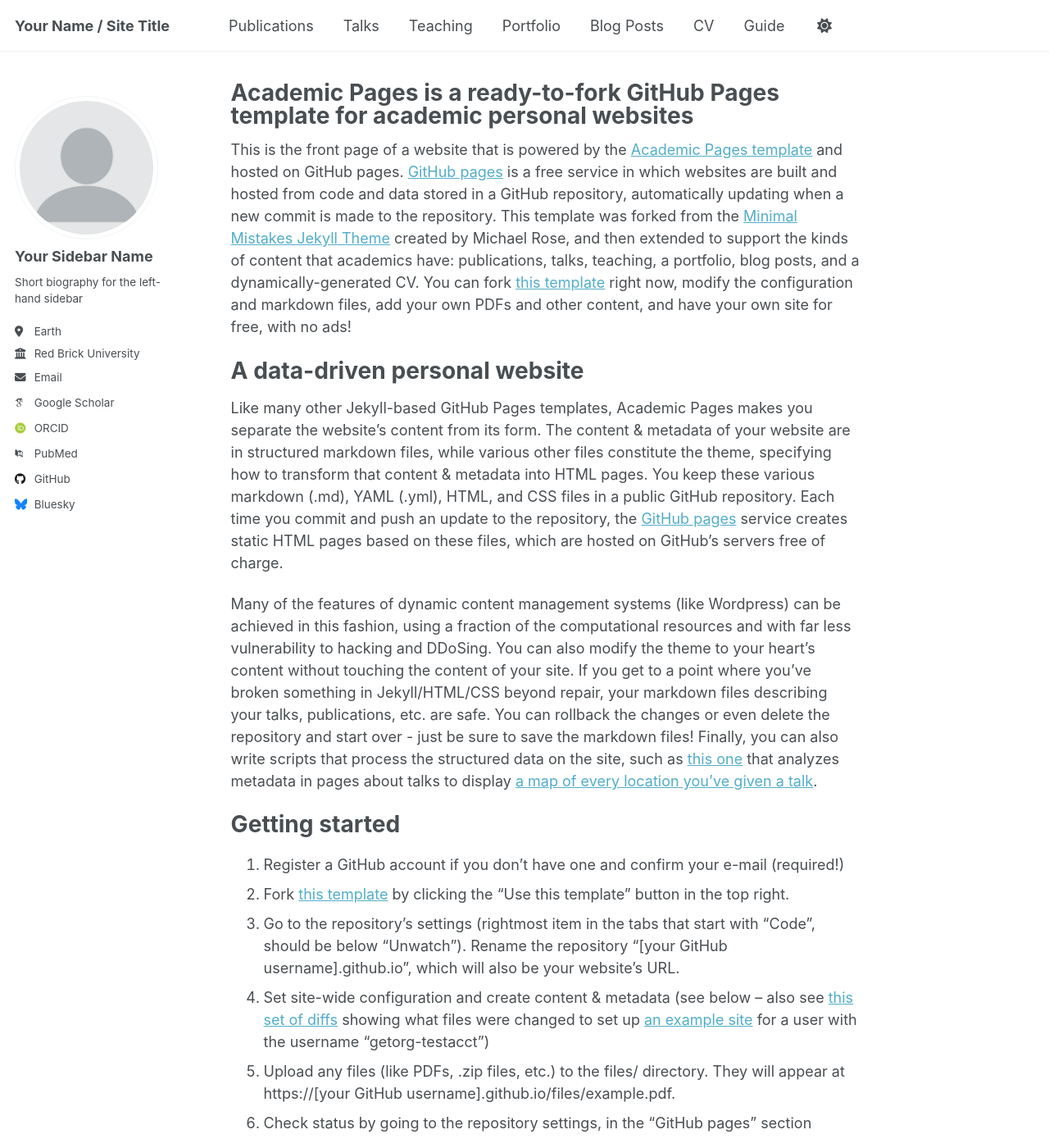
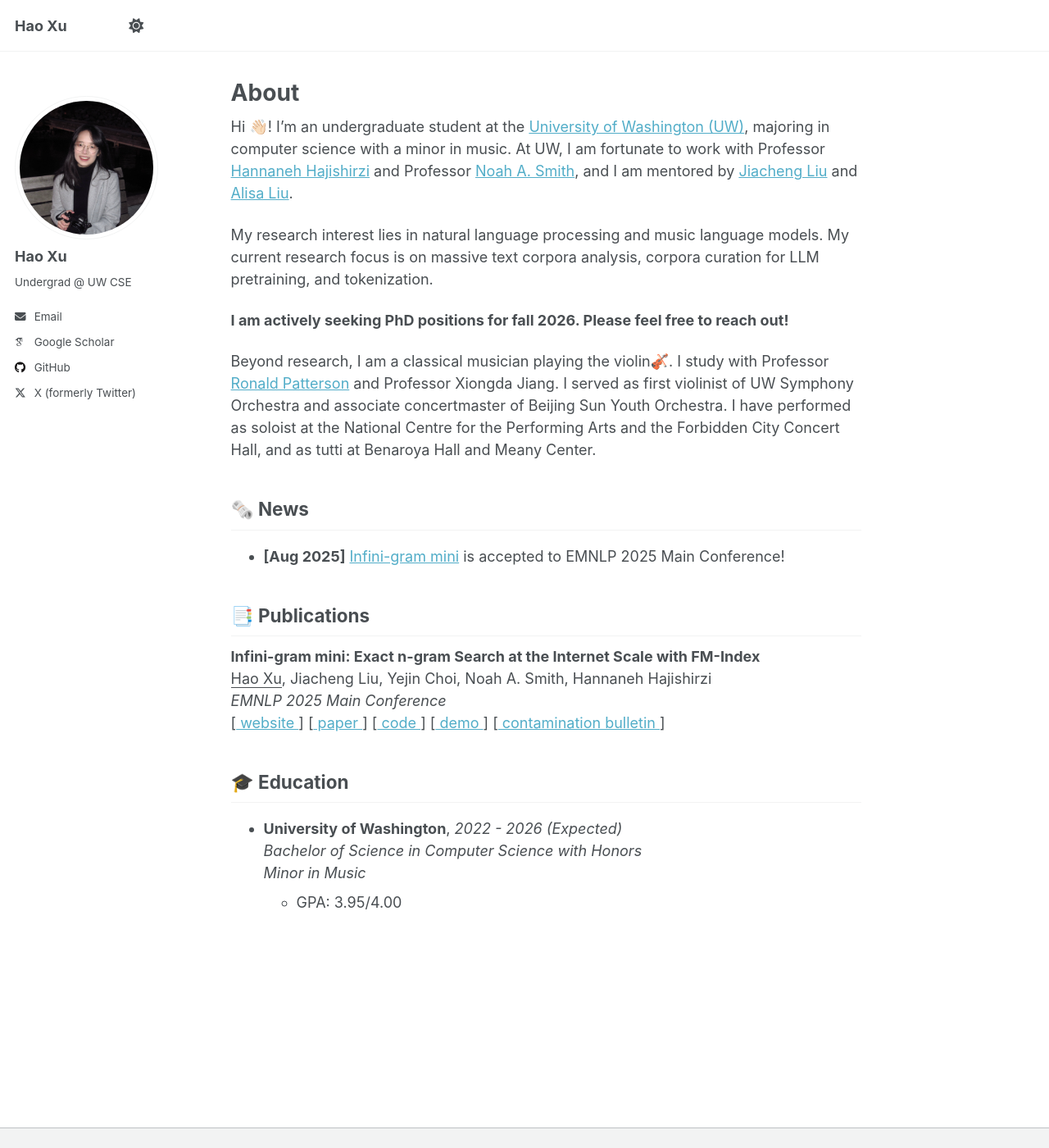
Before and after one commit to xuhaoxh/xuhaoxh.github.io, a Jekyll site: the page built from _pages/about.md, in a window 1280 px wide and 1400 px high. Shown: the whole window at 82% size. Built offline with Jekyll 4.4.1, drawn with Linux system fonts in a browser that asks for light colours; some web fonts are replaced; some of the changed text lies outside the part shown.

Commit message:
webpage update

```diff
--- a/_config.yml
+++ b/_config.yml
@@ -9,36 +9,36 @@
 # Basic Site Settings
 locale                   : "en-US"
 site_theme               : "default"
-title                    : "Your Name / Site Title"
-title_separator          : "-"
-name                     : &name "Your Name"
-description              : &description "personal description"
-url                      : https://academicpages.github.io # the base hostname & protocol for your site e.g. "https://[your GitHub username].github.io" or if you already have some other page hosted on Github then use "https://[your GitHub username].github.io/[Your Repo Name]"
+title                    : "Hao Xu"
+title_separator          :
+name                     : &name "Hao Xu"
+description              : &description "Hao Xu's personal website"
+url                      : https://xuhaoxh.github.io # the base hostname & protocol for your site e.g. "https://[your GitHub username].github.io" or if you already have some other page hosted on Github then use "https://[your GitHub username].github.io/[Your Repo Name]"
 baseurl                  : "" # the subpath of your site, e.g. "/blog"
-repository               : "academicpages/academicpages.github.io"
+repository               : "xuhaoxh/xuhaoxh.github.io"
 
 # Site Author - The following control what appear as part of the author content on the side bar.
 #               If a field is blank the icon and link will not appear, otherwise it will be shown.
 #               Additional customization can be done by editing /_includes/author-profile.html
 author:
   # Biographic information
-  avatar           : "profile.png"
-  name             : "Your Sidebar Name"
+  avatar           : "real-bio.jpg"
+  name             : "Hao Xu"
   pronouns         : # example: "she/her"
-  bio              : "Short biography for the left-hand sidebar"
-  location         : "Earth"
-  employer         : "Red Brick University"
+  bio              : "Undergrad @ UW CSE"
+  location         : # URL
+  employer         : # URL
   uri              : # URL
-  email            : "none@example.org"
+  email            : "xuhao510 [at] cs [dot] washington [dot] edu"
 
   # Academic websites
   academia         : # URL
   arxiv            : # URL - Update with the correct link to your profile
-  googlescholar    : "https://scholar.google.com/citations?user=PS_CX0AAAAAJ"
+  googlescholar    : "https://scholar.google.com/citations?user=AYLIwp0AAAAJ"
   impactstory      : # URL
-  orcid            : "http://orcid.org/yourorcidurl"
+  orcid            : # URL
   semantic         : # URL
-  pubmed           : "https://www.ncbi.nlm.nih.gov/pubmed/?term=john+snow"
+  pubmed           : # URL
   researchgate     : # URL
   scopus           : # URL
 
@@ -46,12 +46,12 @@
   bitbucket        : # Username - Update with your username on the site
   codepen          : # Username
   dribbble         : # Username
-  github           : "academicpages"
+  github           : "xuhaoxh"
   kaggle           : # Username
   stackoverflow    : # User number or user number and name (i.e., use "1" or "1/jeff-atwood")
 
   # Social media
-  bluesky          : "bsky.app" # Replace this with you Bluesky username
+  bluesky          : # Replace this with you Bluesky username
   facebook         : # Username
   flickr           : # Username
   foursquare       : # Username
@@ -68,7 +68,7 @@
   steam            : # Username
   telegram         : # URL
   tumblr           : # Username
-  twitter          : # Username for X / Twitter
+  twitter          : "xuhaoxh" # Username for X / Twitter
   vine             : # Username
   weibo            : # Username
   wikipedia        : # Username
--- a/_includes/seo.html
+++ b/_includes/seo.html
@@ -18,7 +18,7 @@
   {% assign canonical_url = page.url | replace: "index.html", "" | prepend: site.url %}
 {% endif %}
 
-<title>{{ seo_title | default: site.title }}{% if paginator %}{% unless paginator.page == 1 %} {{ site.title_separator }} {{ site.data.ui-text[site.locale].page | default: "Page" }} {{ paginator.page }}{% endunless %}{% endif %}</title>
+<title>{{ site.title }}</title>
 
 {% assign seo_description = page.description | default: page.excerpt | default: site.description %}
 {% if seo_description %}
--- a/_pages/about.md
+++ b/_pages/about.md
@@ -1,49 +1,49 @@
 ---
 permalink: /
-title: "Academic Pages is a ready-to-fork GitHub Pages template for academic personal websites"
+title: "About"
 author_profile: true
 redirect_from:
   - /about/
   - /about.html
 ---
 
-This is the front page of a website that is powered by the [Academic Pages template](https://github.com/academicpages/academicpages.github.io) and hosted on GitHub pages. [GitHub pages](https://pages.github.com) is a free service in which websites are built and hosted from code and data stored in a GitHub repository, automatically updating when a new commit is made to the repository. This template was forked from the [Minimal Mistakes Jekyll Theme](https://mmistakes.github.io/minimal-mistakes/) created by Michael Rose, and then extended to support the kinds of content that academics have: publications, talks, teaching, a portfolio, blog posts, and a dynamically-generated CV. You can fork [this template](https://github.com/academicpages/academicpages.github.io) right now, modify the configuration and markdown files, add your own PDFs and other content, and have your own site for free, with no ads!
+Hi <span id="handwave">👋🏻</span>! I'm an undergraduate student at the [University of Washington (UW)](https://washington.edu/), majoring in computer science with a minor in music. At UW, I am fortunate to work with Professor [Hannaneh Hajishirzi](https://hannaneh.ai/) and Professor [Noah A. Smith](https://nasmith.github.io/), and I am mentored by [Jiacheng Liu](https://liujch1998.github.io/) and [Alisa Liu](https://alisawuffles.github.io/).
 
-A data-driven personal website
-======
-Like many other Jekyll-based GitHub Pages templates, Academic Pages makes you separate the website's content from its form. The content & metadata of your website are in structured markdown files, while various other files constitute the theme, specifying how to transform that content & metadata into HTML pages. You keep these various markdown (.md), YAML (.yml), HTML, and CSS files in a public GitHub repository. Each time you commit and push an update to the repository, the [GitHub pages](https://pages.github.com/) service creates static HTML pages based on these files, which are hosted on GitHub's servers free of charge.
+My research interest lies in natural language processing and music language models. My current research focus is on massive text corpora analysis, corpora curation for LLM pretraining, and tokenization.
 
-Many of the features of dynamic content management systems (like Wordpress) can be achieved in this fashion, using a fraction of the computational resources and with far less vulnerability to hacking and DDoSing. You can also modify the theme to your heart's content without touching the content of your site. If you get to a point where you've broken something in Jekyll/HTML/CSS beyond repair, your markdown files describing your talks, publications, etc. are safe. You can rollback the changes or even delete the repository and start over - just be sure to save the markdown files! Finally, you can also write scripts that process the structured data on the site, such as [this one](https://github.com/academicpages/academicpages.github.io/blob/master/talkmap.ipynb) that analyzes metadata in pages about talks to display [a map of every location you've given a talk](https://academicpages.github.io/talkmap.html).
+**I am actively seeking PhD positions for fall 2026. Please feel free to reach out!**
 
-Getting started
-======
-1. Register a GitHub account if you don't have one and confirm your e-mail (required!)
-1. Fork [this template](https://github.com/academicpages/academicpages.github.io) by clicking the "Use this template" button in the top right.
-1. Go to the repository's settings (rightmost item in the tabs that start with "Code", should be below "Unwatch"). Rename the repository "[your GitHub username].github.io", which will also be your website's URL.
-1. Set site-wide configuration and create content & metadata (see below -- also see [this set of diffs](http://archive.is/3TPas) showing what files were changed to set up [an example site](https://getorg-testacct.github.io) for a user with the username "getorg-testacct")
-1. Upload any files (like PDFs, .zip files, etc.) to the files/ directory. They will appear at https://[your GitHub username].github.io/files/example.pdf.
-1. Check status by going to the repository settings, in the "GitHub pages" section
+Beyond research, I am a classical musician playing the violin<span id="violin">🎻</span>. I study with Professor [Ronald Patterson](https://music.washington.edu/people/ronald-patterson) and Professor Xiongda Jiang. I served as first violinist of UW Symphony Orchestra and associate concertmaster of Beijing Sun Youth Orchestra.
+I have performed as soloist at the National Centre for the Performing Arts and the Forbidden City Concert Hall, and as tutti at Benaroya Hall and Meany Center.
 
-Site-wide configuration
-------
-The main configuration file for the site is in the base directory in [_config.yml](https://github.com/academicpages/academicpages.github.io/blob/master/_config.yml), which defines the content in the sidebars and other site-wide features. You will need to replace the default variables with ones about yourself and your site's github repository. The configuration file for the top menu is in [_data/navigation.yml](https://github.com/academicpages/academicpages.github.io/blob/master/_data/navigation.yml). For example, if you don't have a portfolio or blog posts, you can remove those items from that navigation.yml file to remove them from the header.
+## 🗞️ News
+- **[Aug 2025]** [Infini-gram mini](https://infini-gram-mini.io/) is accepted to EMNLP 2025 Main Conference!
 
-Create content & metadata
-------
-For site content, there is one markdown file for each type of content, which are stored in directories like _publications, _talks, _posts, _teaching, or _pages. For example, each talk is a markdown file in the [_talks directory](https://github.com/academicpages/academicpages.github.io/tree/master/_talks). At the top of each markdown file is structured data in YAML about the talk, which the theme will parse to do lots of cool stuff. The same structured data about a talk is used to generate the list of talks on the [Talks page](https://academicpages.github.io/talks), each [individual page](https://academicpages.github.io/talks/2012-03-01-talk-1) for specific talks, the talks section for the [CV page](https://academicpages.github.io/cv), and the [map of places you've given a talk](https://academicpages.github.io/talkmap.html) (if you run this [python file](https://github.com/academicpages/academicpages.github.io/blob/master/talkmap.py) or [Jupyter notebook](https://github.com/academicpages/academicpages.github.io/blob/master/talkmap.ipynb), which creates the HTML for the map based on the contents of the _talks directory).
 
-**Markdown generator**
+## 📑 Publications
+**Infini-gram mini: Exact n-gram Search at the Internet Scale with FM-Index**
+<br><ins>Hao Xu</ins>, Jiacheng Liu, Yejin Choi, Noah A. Smith, Hannaneh Hajishirzi
+<br>*EMNLP 2025 Main Conference*
+<br>
+[<a href="https://infini-gram-mini.io/">
+  website
+</a>]
+[<a href="https://arxiv.org/abs/2506.12229">
+  paper
+</a>]
+[<a href="https://github.com/xuhaoxh/infini-gram-mini">
+  code
+</a>]
+[<a href="https://huggingface.co/spaces/infini-gram-mini/infini-gram-mini">
+  demo
+</a>]
+[<a href="https://huggingface.co/spaces/infini-gram-mini/Benchmark-Contamination-Monitoring-System">
+  contamination bulletin
+</a>]
 
-The repository includes [a set of Jupyter notebooks](https://github.com/academicpages/academicpages.github.io/tree/master/markdown_generator
-) that converts a CSV containing structured data about talks or presentations into individual markdown files that will be properly formatted for the Academic Pages template. The sample CSVs in that directory are the ones I used to create my own personal website at stuartgeiger.com. My usual workflow is that I keep a spreadsheet of my publications and talks, then run the code in these notebooks to generate the markdown files, then commit and push them to the GitHub repository.
 
-How to edit your site's GitHub repository
-------
-Many people use a git client to create files on their local computer and then push them to GitHub's servers. If you are not familiar with git, you can directly edit these configuration and markdown files directly in the github.com interface. Navigate to a file (like [this one](https://github.com/academicpages/academicpages.github.io/blob/master/_talks/2012-03-01-talk-1.md) and click the pencil icon in the top right of the content preview (to the right of the "Raw | Blame | History" buttons). You can delete a file by clicking the trashcan icon to the right of the pencil icon. You can also create new files or upload files by navigating to a directory and clicking the "Create new file" or "Upload files" buttons.
-
-Example: editing a markdown file for a talk
-![Editing a markdown file for a talk](/images/editing-talk.png)
-
-For more info
-------
-More info about configuring Academic Pages can be found in [the guide](https://academicpages.github.io/markdown/), the [growing wiki](https://github.com/academicpages/academicpages.github.io/wiki), and you can always [ask a question on GitHub](https://github.com/academicpages/academicpages.github.io/discussions). The [guides for the Minimal Mistakes theme](https://mmistakes.github.io/minimal-mistakes/docs/configuration/) (which this theme was forked from) might also be helpful.
+## 🎓 Education
+- **University of Washington**, *2022 - 2026 (Expected)*
+<br>*Bachelor of Science in Computer Science with Honors*
+<br>*Minor in Music*
+  - GPA: 3.95/4.00
```
Also changed, not shown: _data/navigation.yml (+16 -16 lines), images/real-bio.jpg (added).
